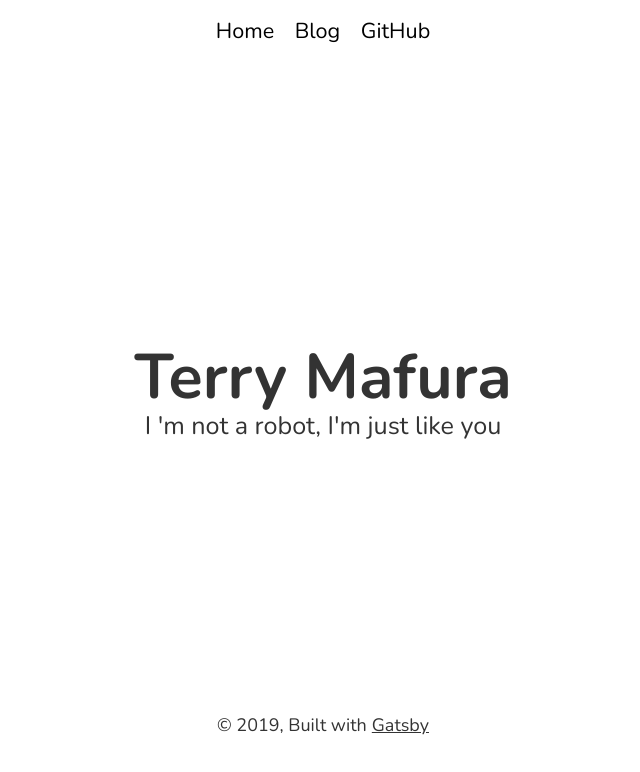
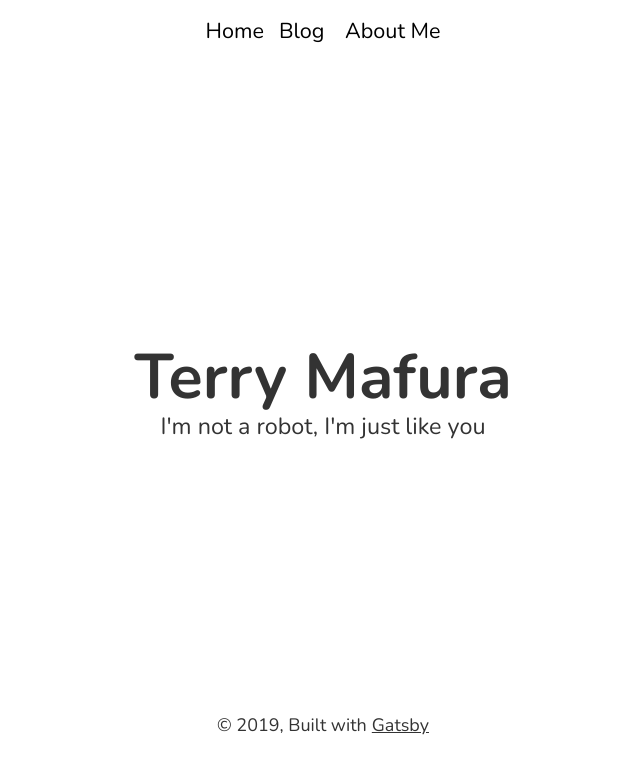
Before and after one commit to terrymafura/maffsojah.co.zw, a Gatsby site: page / in a window 1280 px wide. Shown: the whole page, without its empty margins (317-957 px from the left). Built offline with nearby package versions, Linux system fonts and the light colour scheme; Gatsby itself is replaced by a stand-in of ours; a small style sheet from the web is missing.

Commit message:
add About page and new bio

```diff
--- a/package.json
+++ b/package.json
@@ -25,6 +25,7 @@
     "prop-types": "^15.7.2",
     "react": "^16.8.6",
     "react-dom": "^16.8.6",
+    "react-fontawesome": "^1.6.1",
     "react-helmet": "^5.2.1",
     "typeface-nunito": "0.0.72"
   },
--- a/src/components/header.js
+++ b/src/components/header.js
@@ -2,6 +2,7 @@ import { Link } from "gatsby"
 import styled from "@emotion/styled"
 import PropTypes from "prop-types"
 import React from "react"
+import FontAwesome from "react-fontawesome"
 
 const Content = styled.div`
   max-width: 860px;
@@ -35,31 +36,40 @@ const NavLink = styled(Link)`
   }
 `
 
-const GitHubLink = styled.a`
-  color: black;
-  margin-left: 15px;
-  text-decoration: none;
-  display: inline-block;
-  position: relative;
+// const MySocials = styled.a`
+//   width: 100%,
+//   height: 20px;
+//   display: flex;
+//   alignItems: center;
+//   justifyContent: center;
+//   overflow: hidden;
+// `
 
-  ::after {
-    content: "";
-    position: absolute;
-    width: 100%;
-    transform: scaleX(0);
-    height: 2px;
-    bottom: 0;
-    left: 0;
-    background-color: rgba(0, 0, 0, 0.8);
-    transform-origin: bottom right;
-    transition: transform 0.4s cubic-bezier(0.86, 0, 0.07, 1);
-  }
+// const GitHubLink = styled.a`
+//   color: black;
+//   margin-left: 15px;
+//   text-decoration: none;
+//   display: inline-block;
+//   position: relative;
 
-  :hover::after {
-    transform: scaleX(1);
-    transform-origin: bottom left;
-  }
-`
+//   ::after {
+//     content: "";
+//     position: absolute;
+//     width: 100%;
+//     transform: scaleX(0);
+//     height: 2px;
+//     bottom: 0;
+//     left: 0;
+//     background-color: rgba(0, 0, 0, 0.8);
+//     transform-origin: bottom right;
+//     transition: transform 0.4s cubic-bezier(0.86, 0, 0.07, 1);
+//   }
+
+//   :hover::after {
+//     transform: scaleX(1);
+//     transform-origin: bottom left;
+//   }
+// `
 
 const HomeLink = styled(NavLink)`
   margin-left: 0;
@@ -71,17 +81,54 @@ const SiteHeader = styled.header`
   align-content: center;
   justify-content: center;
 `
+// const socialSites = [
+//   {
+//     url: "https://github.com/maffsojah",
+//     icon: "github",
+//     text: "Connect with me.",
+//   },
+//   {
+//     url: "https://twitter.com/maffsojah",
+//     icon: "twitter",
+//     text: "Follow me.",
+//   },
+//   {
+//     url: "mailto:maffsojah1@gmail.com",
+//     icon: "email",
+//     text: "Drop an email",
+//   },
+// ]
+
+// const SocialLink = ({ url, icon, text }) => (
+//   <a href={url}>
+//     <FontAwesome name={icon} size="3px" />
+//     <span>{text}</span>
+//   </a>
+// )
+
+// SocialLink.propTypes = {
+//   url: PropTypes.string.isRequired,
+//   icon: PropTypes.string.isRequired,
+//   text: PropTypes.string.isRequired,
+// }
 
 const Header = ({ siteTitle }) => (
   <SiteHeader>
     <Content>
       <p>
-        <HomeLink to="/">Home</HomeLink> <NavLink to="/blog">Blog</NavLink>{" "}
-        <GitHubLink href="https://github.com/maffsojah/maffsojah.co.zw">
+        <HomeLink to="/">Home</HomeLink>
+        <NavLink to="/blog">Blog</NavLink>{" "}
+        <NavLink to="/about">About Me</NavLink>{" "}
+        {/* <GitHubLink href="https://github.com/maffsojah/maffsojah.co.zw">
           {" "}
           GitHub{" "}
-        </GitHubLink>{" "}
+        </GitHubLink>{" "} */}
       </p>{" "}
+      {/* <div>
+        {socialSites.map(s => (
+          <SocialLink url={s.url} icon={s.icon} text={s.text} key={s.url} />
+        ))}
+      </div> */}
     </Content>{" "}
   </SiteHeader>
 )
--- a/src/components/landing-bio.js
+++ b/src/components/landing-bio.js
@@ -18,7 +18,7 @@ const OuterContainer = styled.div`
 const Description = styled.p`
   padding: 0;
   margin-bottom: 1rem;
-  font-size: 1.4rem;
+  font-size: 1.3rem;
 `
 
 const NameHeader = styled.h1`
@@ -41,7 +41,7 @@ const LandingBio = () => (
       <OuterContainer>
         <Container>
           <NameHeader>{data.site.siteMetadata.title}</NameHeader>
-          <Description>I 'm not a robot, I'm just like you</Description>
+          <Description>I'm not a robot, I'm just like you</Description>
         </Container>
       </OuterContainer>
     )}
--- a/src/pages/blog.js
+++ b/src/pages/blog.js
@@ -22,12 +22,12 @@ const MarkerHeader = styled.h3`
   display: inline;
   border-radius: 1em 0 1em 0;
   margin-bottom: 10px;
-  background-image: linear-gradient(
+  ${"" /* background-image: linear-gradient(
     -100deg,
     rgba(255, 250, 150, 0.15),
     rgba(255, 250, 150, 0.8) 100%,
     rgba(255, 250, 150, 0.25)
-  );
+  ); */}
 `
 
 const ReadingTime = styled.h5`
@@ -41,7 +41,7 @@ const IndexPage = ({ data }) => {
     <Layout>
       <SEO title="Blog" />
       <Content>
-        <h1>Blog</h1>
+        <h1>Welcome to my Blog</h1>
         {data.allMarkdownRemark.edges.map(({ node }) => (
           <div key={node.id}>
             <Link
--- a/src/templates/blog-post.js
+++ b/src/templates/blog-post.js
@@ -13,12 +13,12 @@ const Content = styled.div`
 const MarkedHeader = styled.h1`
   display: inline;
   border-radius: 1em 0 1em 0;
-  background-image: linear-gradient(
+  ${"" /* background-image: linear-gradient(
     -100deg,
     rgba(255, 250, 150, 0.15),
     rgba(255, 250, 150, 0.8) 100%,
     rgba(255, 250, 150, 0.25)
-  );
+  ); */}
 `
 
 const HeaderDate = styled.h3`
```
Also changed, not shown: src/pages/about.js (added, +13 -0 lines), src/images/maffsojah.jpg (added), 1 other file.
